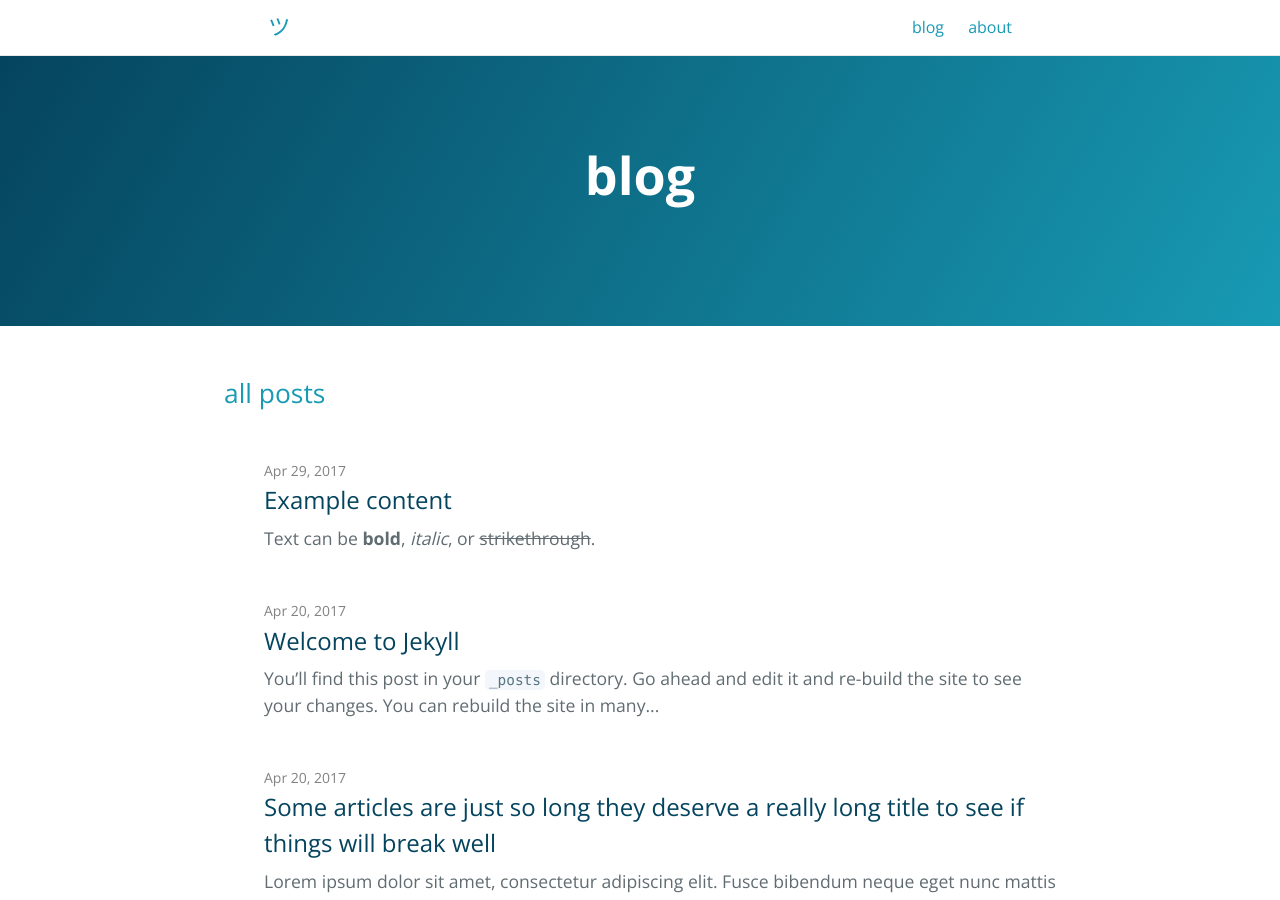
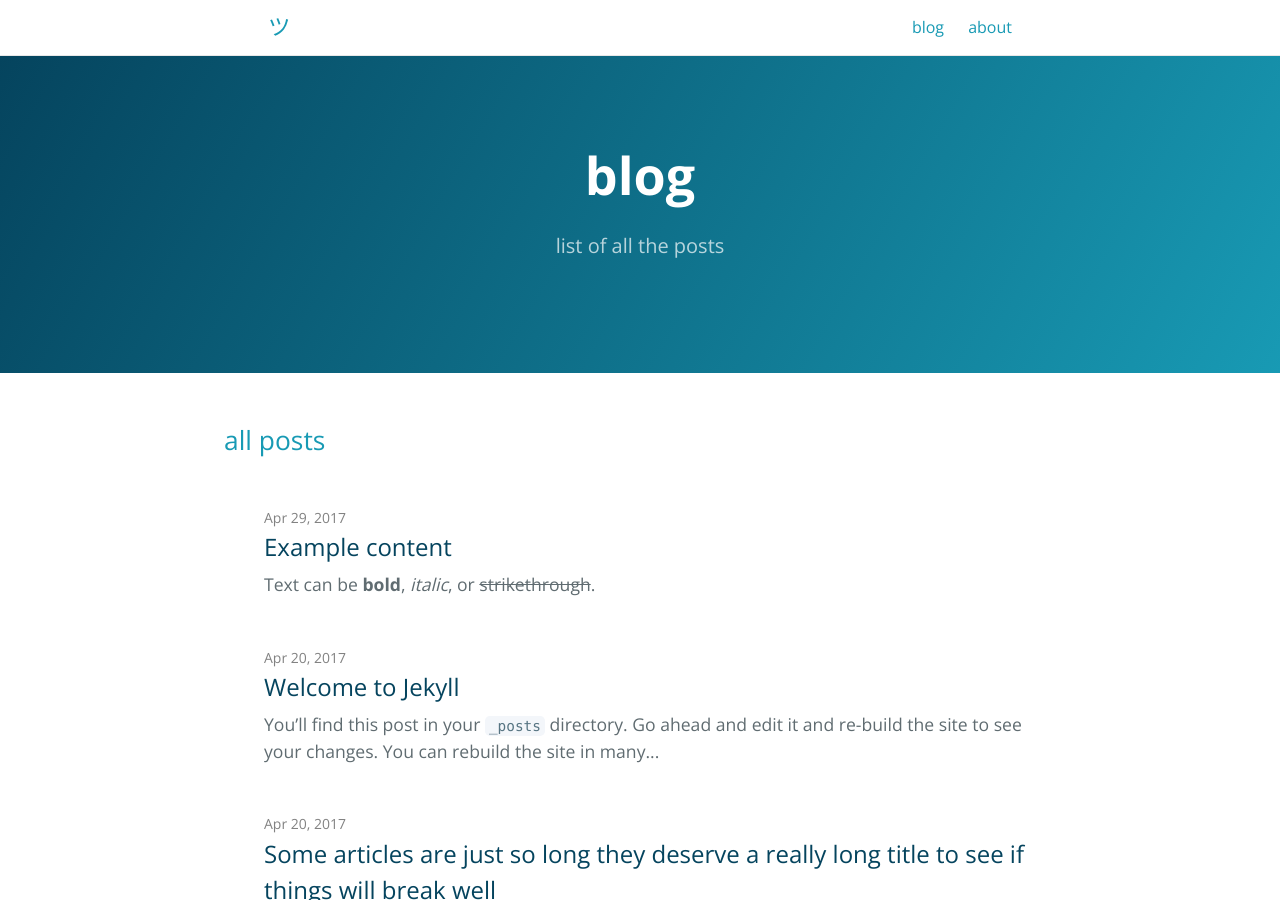
Before and after one commit to fimuko/fimuko.github.io, a Jekyll site: the page built from blog.md, in a window 1280 px wide and 900 px high. Built offline with Jekyll 4.4.1, drawn with Linux system fonts in a browser that asks for light colours.

Commit message:
trying to fix tagline not showing on blog

```diff
--- a/_layouts/default.html
+++ b/_layouts/default.html
@@ -60,7 +60,7 @@
         {% if page.layout == 'page' %}
         {% assign page-tagline = page.tagline | escape %}
         {% endif %}
-        {% if page.layout == 'post' %}
+        {% if page.layout == 'post' or page.layout == 'all_posts' %}
         {% assign page-tagline = page.tagline | escape  %}
         {% endif %}
 
--- a/blog.md
+++ b/blog.md
@@ -1,7 +1,7 @@
 ---
 layout: all_posts
 title: blog
-description: list of all the posts
+tagline: list of all the posts
 permalink: /blog.html
 ref: blog
 order: 0
```
